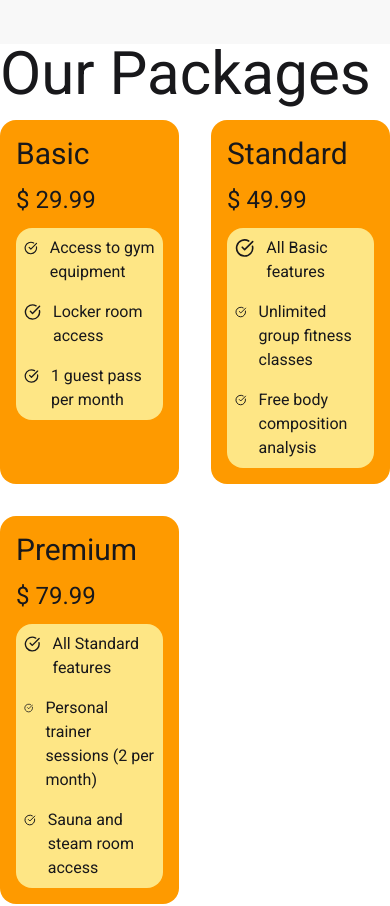
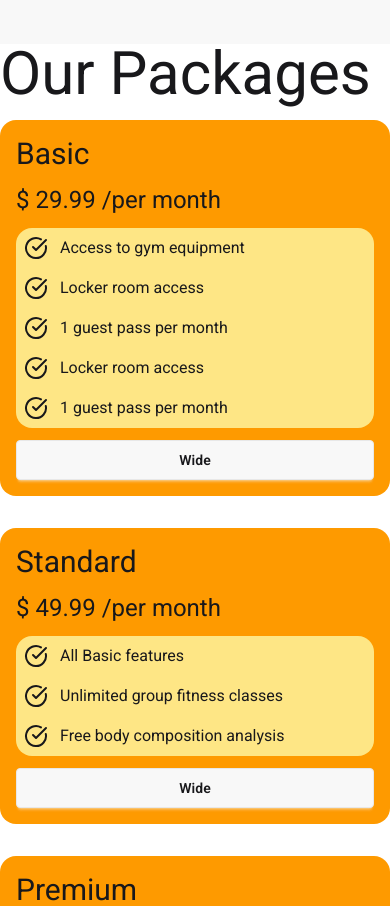
Before and after one commit to Ashahab007/mil-8-m44-tailwind-react-pricing-option, a React (Vite) app: page / in a window 390 px wide. Shown: the part 840-1746 px from the top of the page. Built offline with nearby package versions, Linux system fonts and the light colour scheme.

Commit message:
created custome responsive  package

```diff
--- a/public/pricingData.json
+++ b/public/pricingData.json
@@ -4,6 +4,8 @@
     "price_per_month": 29.99,
     "features": [
       "Access to gym equipment",
+      "Locker room access",
+      "1 guest pass per month",
       "Locker room access",
       "1 guest pass per month"
     ]
--- a/src/App.jsx
+++ b/src/App.jsx
@@ -1,7 +1,7 @@
 import { Suspense } from "react";
 import "./App.css";
 import Navbar1 from "./components/Navbar1/Navbar1";
-import PricingOption from "./components/PricingOption3/PricingOption3";
+import PricingOption3 from "./components/PricingOption3/PricingOption3";
 
 function App() {
   return (
@@ -110,7 +110,7 @@ function App() {
               <span className="loading loading-spinner loading-lg"></span>
             }
           >
-            <PricingOption></PricingOption>
+            <PricingOption3></PricingOption3>
           </Suspense>
         </section>
       </main>
--- a/src/components/PricingCard4/PricingCard4.jsx
+++ b/src/components/PricingCard4/PricingCard4.jsx
@@ -5,13 +5,17 @@ const PricingCard4 = ({ pricingCard }) => {
   const { package_name, price_per_month, features } = pricingCard;
   console.log(pricingCard);
   return (
-    <div className="bg-amber-500 space-y-3 p-4 rounded-2xl">
+    <div className="bg-amber-500 space-y-3 p-4 rounded-2xl flex flex-col">
       <h2 className="text-3xl">{package_name}</h2>
-      <p className="text-2xl">$ {price_per_month}</p>
-      <div className="feature-body bg-amber-200 rounded-2xl">
+      <p className="text-2xl">$ {price_per_month} /per month</p>
+      <div className="feature-body bg-amber-200 rounded-2xl flex-1">
+        {/* Note: Here flex-1 is used to grow equally all the feature-body section for better ui experience */}
         {features.map((feature) => (
           <Feature5 feature={feature}></Feature5>
         ))}
+      </div>
+      <div>
+        <button className="btn w-full">Wide</button>
       </div>
     </div>
   );
--- a/src/components/PricingOption3/PricingOption3.jsx
+++ b/src/components/PricingOption3/PricingOption3.jsx
@@ -8,7 +8,7 @@ const PricingOption3 = () => {
   const pricingOptions = use(pricingData);
   return (
     <div>
-      <div className="grid grid-cols-2 gap-8 md:grid-cols-3 mt-4">
+      <div className="grid md:grid-cols-2 lg:grid-cols-3 gap-8 mt-4">
         {pricingOptions.map((pricingCard) => (
           <PricingCard4 pricingCard={pricingCard}></PricingCard4>
         ))}
```
Also changed, not shown: 1 other file (tests, documents, lock files or other folders).
